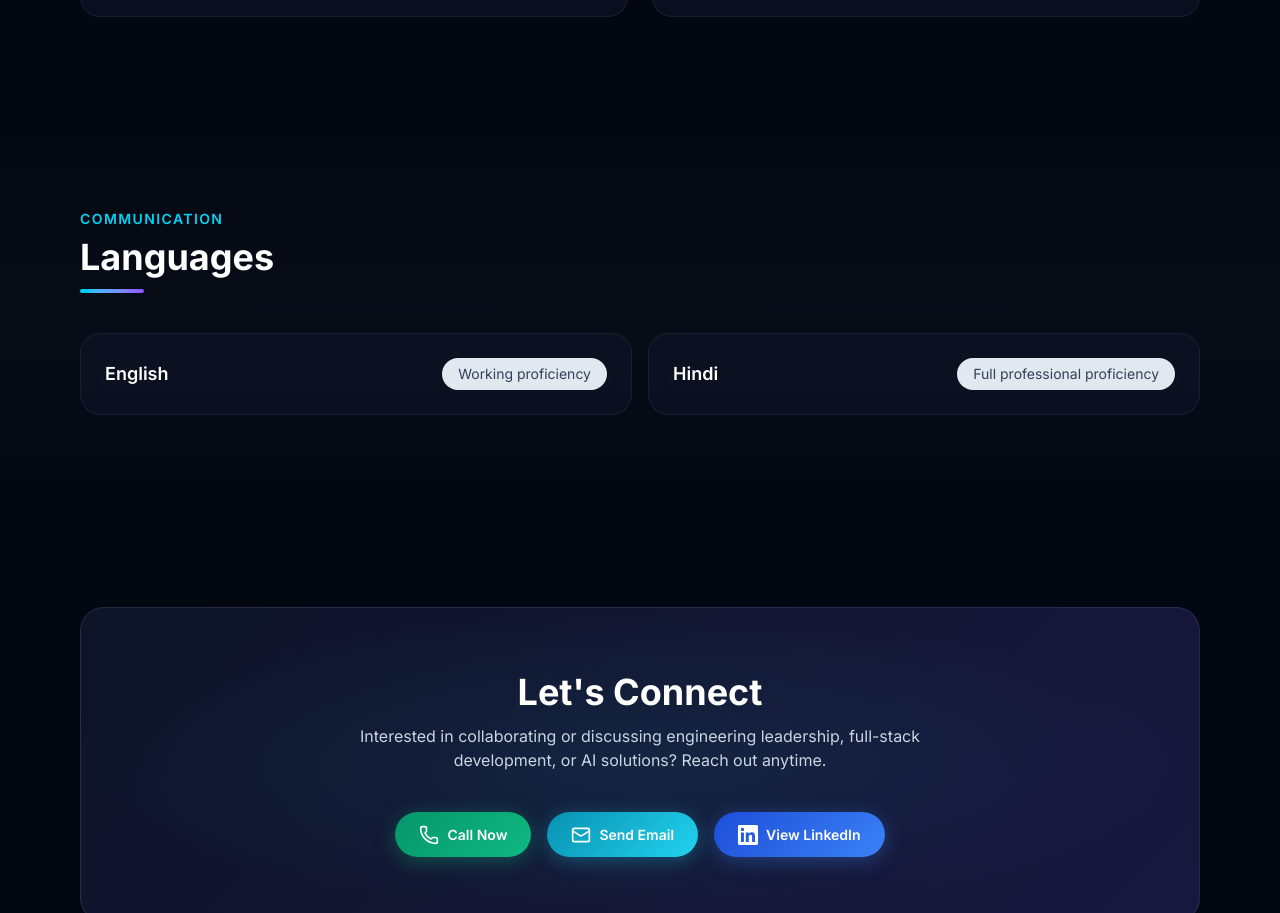
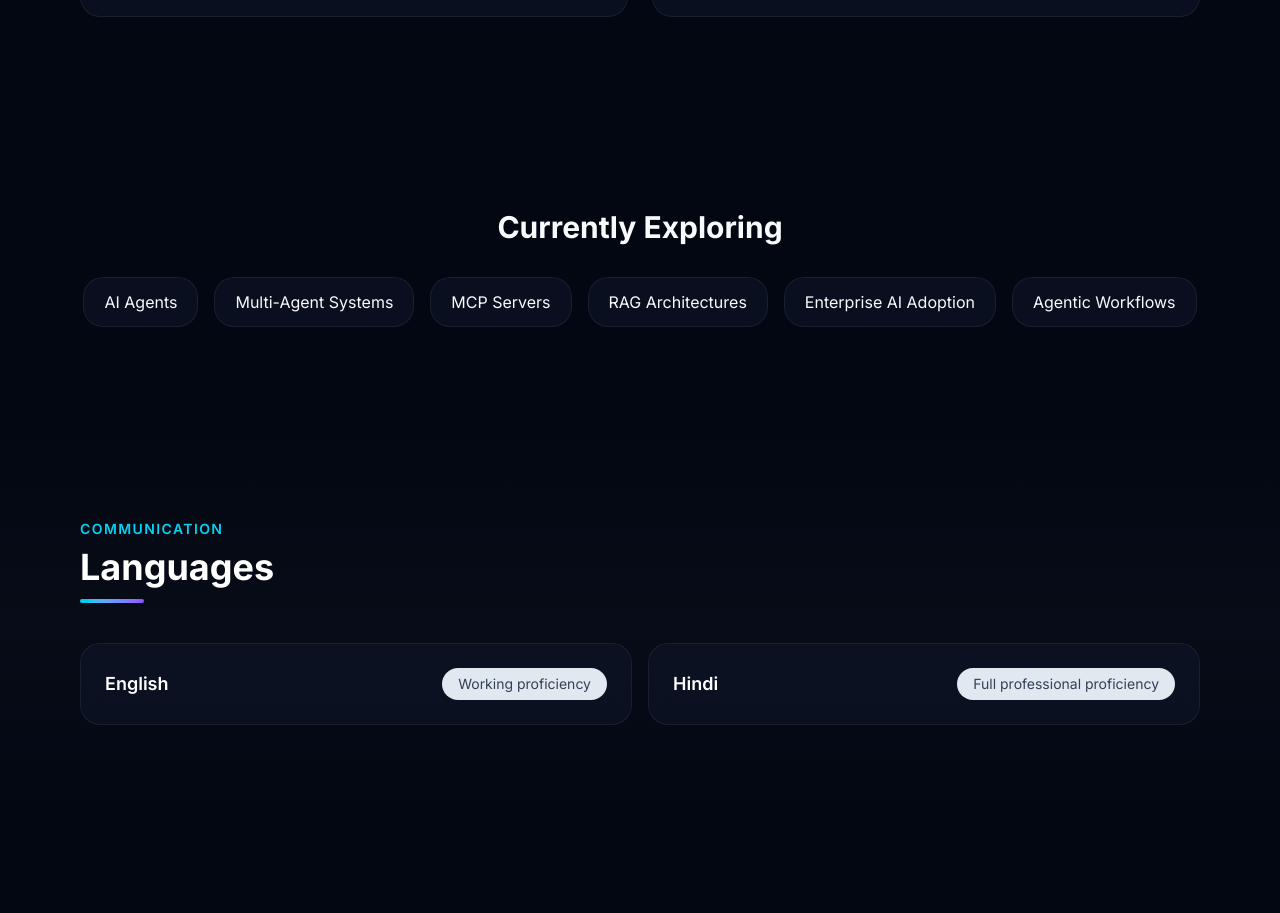
Before and after one commit to RohitKrSrivastava/portfolio, a Next.js app: page / in a window 1280 px wide. Shown: the part 9880-10793 px from the top of the page. Built offline with nearby package versions, Linux system fonts and the light colour scheme.

Commit message:
updated currently exploring

```diff
--- a/src/app/page.tsx
+++ b/src/app/page.tsx
@@ -13,6 +13,7 @@ import { BackToTop } from "@/components/BackToTop";
 import { WhatIDeliver } from "@/components/WhatIDeliver";
 import { CoreDomains } from "@/components/CoreDomains";
 import { FeaturedProjects } from "@/components/FeaturedProjects";
+import { CurrentlyExploring } from "@/components/CurrentlyExploring";
 
 export default function Home() {
   return (
@@ -32,6 +33,7 @@ export default function Home() {
         <Education />
         <Certifications />
         <Skills />
+        <CurrentlyExploring />
         <Languages />
         <Contact />
       </main>
--- /dev/null
+++ b/src/components/CurrentlyExploring.tsx
@@ -0,0 +1,31 @@
+export function CurrentlyExploring() {
+  const topics = [
+    "AI Agents",
+    "Multi-Agent Systems",
+    "MCP Servers",
+    "RAG Architectures",
+    "Enterprise AI Adoption",
+    "Agentic Workflows",
+  ];
+
+  return (
+    <section className="section-padding">
+      <div className="mx-auto max-w-6xl">
+        <h2 className="text-3xl font-bold text-center mb-8">
+          Currently Exploring
+        </h2>
+
+        <div className="flex flex-wrap justify-center gap-4">
+          {topics.map((topic) => (
+            <div
+              key={topic}
+              className="glass-card px-5 py-3 rounded-xl"
+            >
+              {topic}
+            </div>
+          ))}
+        </div>
+      </div>
+    </section>
+  );
+}
```
